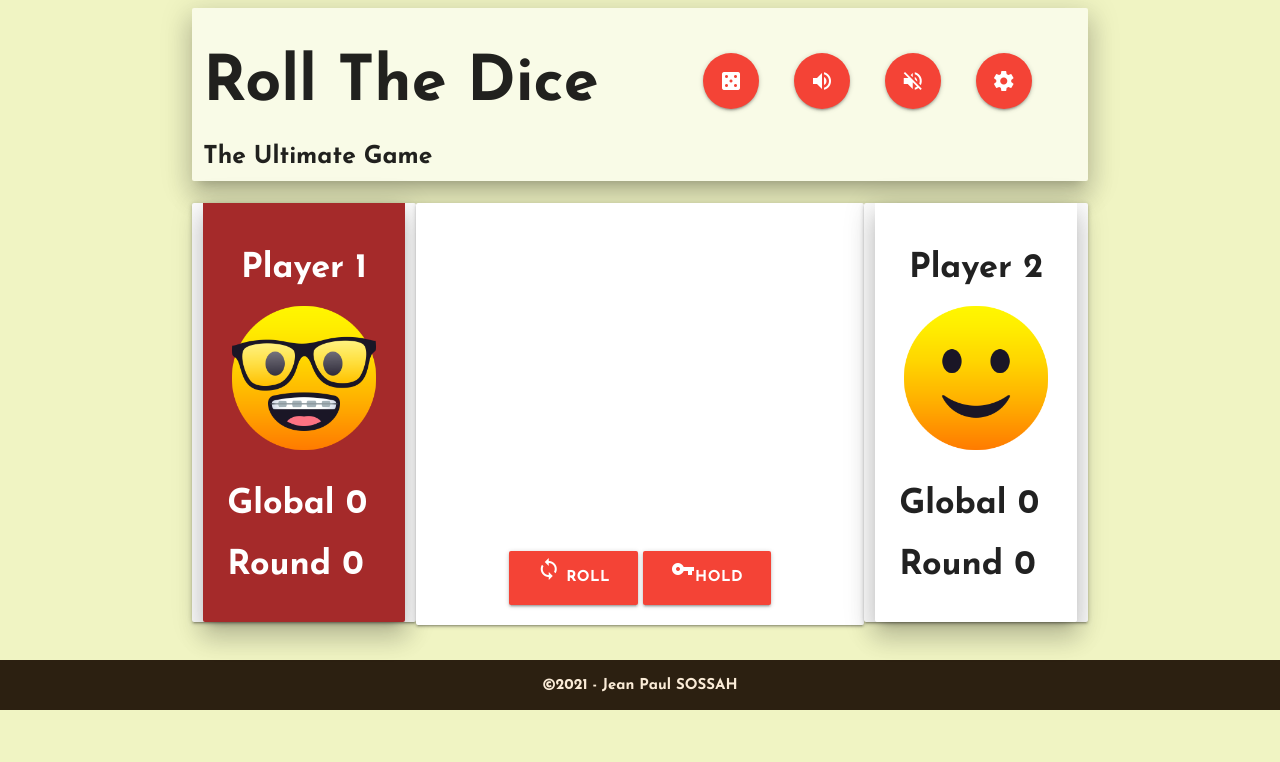
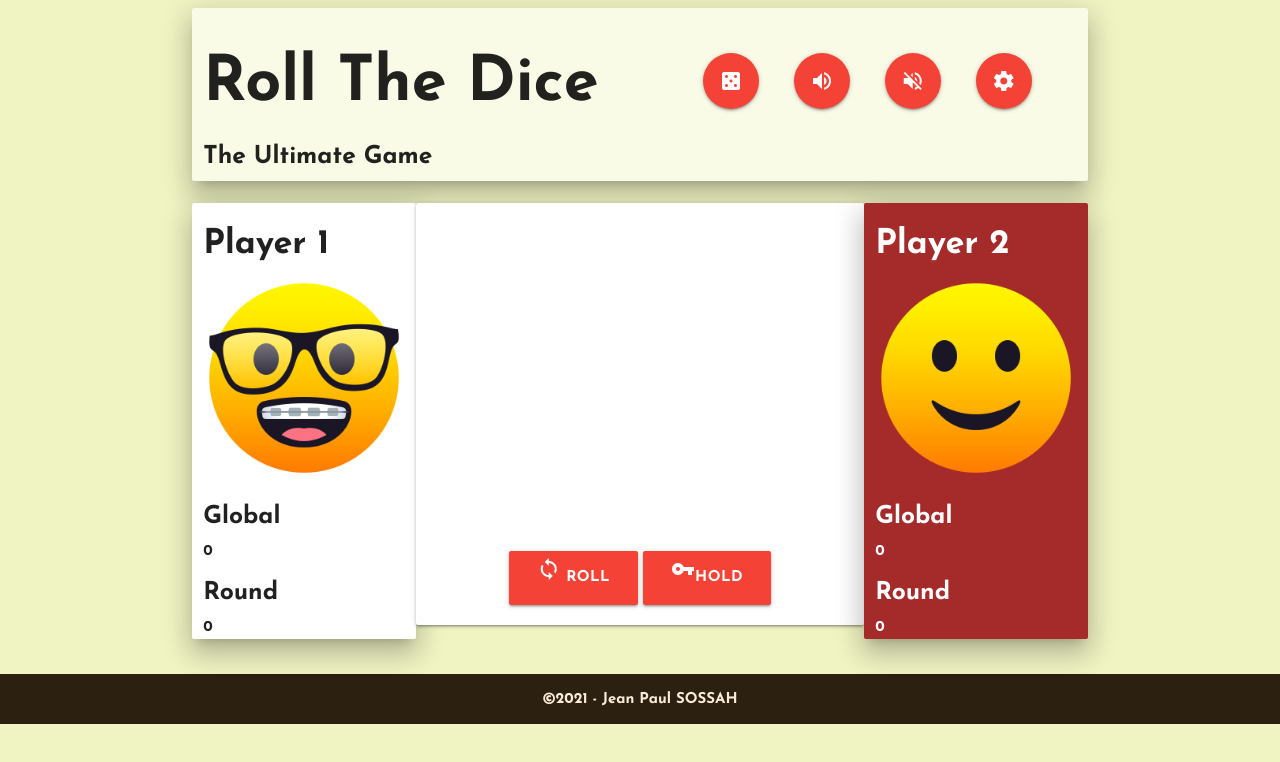
Before and after one commit to hawa029/RollingTheDice, a plain HTML site: page index.html in a window 1280 px wide. Drawn offline with nearby package versions, Linux system fonts and the light colour scheme; a web font is replaced by a local one.

Commit message:
Remove unused HTML elements

```diff
--- a/index.html
+++ b/index.html
@@ -10,9 +10,8 @@
     <link rel="stylesheet" href="css/style.css">
     <script src="https://ajax.googleapis.com/ajax/libs/jquery/1.12.4/jquery.min.js"></script>
     <script type="text/javascript" src="js/materialize.min.js"></script>
-    <script src="js/main.js" defer></script>
     <script src="js/animations.js" async defer></script>
-    <script src="js/sounds.js" defer></script>
+    <script src="js/sounds.js" async defer></script>
     <title>Roll The Dice - The Ultimate game v1.0</title>
 </head>
 <body class="#f0f4c3 lime lighten-4">
@@ -26,38 +25,33 @@
 							<!--Header buttons SECTION-->
               <div class="btnGlobal">
 						<a class="btn-floating btn-large waves-effect waves-light red" id="newGame">
-							<i class="material-icons">casino</i>
+							<i class="material-icons">casino</i>start
 						</a>
 
-						<a class="btn-floating btn-large waves-effect waves-light red" id="sounds">
-							<i class="material-icons">volume_up</i>
+						<a class="btn-floating btn-large waves-effect waves-light red" id="volume_up">
+							<i class="material-icons">volume_up</i>Up
 						</a>
 						<a class="btn-floating btn-large waves-effect waves-light red" id="volume_off">
-							<i class="material-icons">volume_off</i>
+							<i class="material-icons">volume_off</i>Off
 						</a>
                   <a class="btn-floating btn-large waves-effect waves-light red sidenav-trigger"
 							href="#slide-out" data-target="slide-out">
 							<i class="material-icons">settings</i>
 						</a>
 					</div>
-					<audio src="sounds/newGameSound.mp3" autoplay  type="audio"></audio>
+					<audio src="sounds/newGameSound.mp3" type="audio" id="newGameSound"></audio>
             </header>
 
             <!--PLAYER ONE SECTION-->
-            <div class="col s12 m4 l3 card">
-                <div class="card-content #eeff41 z-depth-4 active" id="playerOne">
+            <div class="col s12 m4 l3 card #eeff41  z-depth-4" id="playerOne">
+                <h4>Player 1</h4>
 
-                    <div class="card-title center" id="playerOneName">
-                        <h4>Player 1</h4>
-                    </div>
-                         <img src="images/player2.png" class="responsive-img" alt="playerOneAvatar">
-                            <div class="card-title">
-                                <h4>Global <span id="displayScore1">0</span></h4>
-                                <h4>Round  <span id="displayTurn1">0</span></h4>
-                            </div>
-                </div>
+                <img src="images/player2.png" class="responsive-img" alt="playerOneAvatar">
+
+                    <h5>Global</h5>     <span id="displayScore1">0</span>
+                    <h5>Round</h5>     <span id="displayTurn1">0</span>
+
             </div>
-
             <!--GAME ZONE DESCRIPTION -->
             <div class="col s12 m4 l6 card">
                 <div class="card-content " id="gameZone">
@@ -76,18 +70,14 @@
             </div>
 
            <!--PLAYER TWO SECTION-->
-            <div class="col s12 m4 l3 card">
-                <div class="card-content #eeff41  z-depth-4" id="playerTwo">
+            <div class="col s12 m4 l3 card #eeff41  z-depth-4 active" id="playerTwo">
+                <h4>Player 2</h4>
 
-                    <div class="card-title center" id="playerTwoName">
-                        <h4>Player 2</h4>
-                    </div>
-                         <img src="images/player.png" class="responsive-img" alt="playerTwoAvatar">
-                            <div class="">
-                                <h4>Global     <span id="displayScore2">0</span></h4>
-                                <h4>Round      <span id="displayTurn2">0</span></h4>
-                            </div>
-                </div>
+                <img src="images/player.png" class="responsive-img" alt="playerTwoAvatar">
+
+                    <h5>Global</h5>     <span id="displayScore2">0</span>
+                    <h5>Round</h5>     <span id="displayTurn2">0</span>
+
             </div>
 		</section>
     </main>
```
